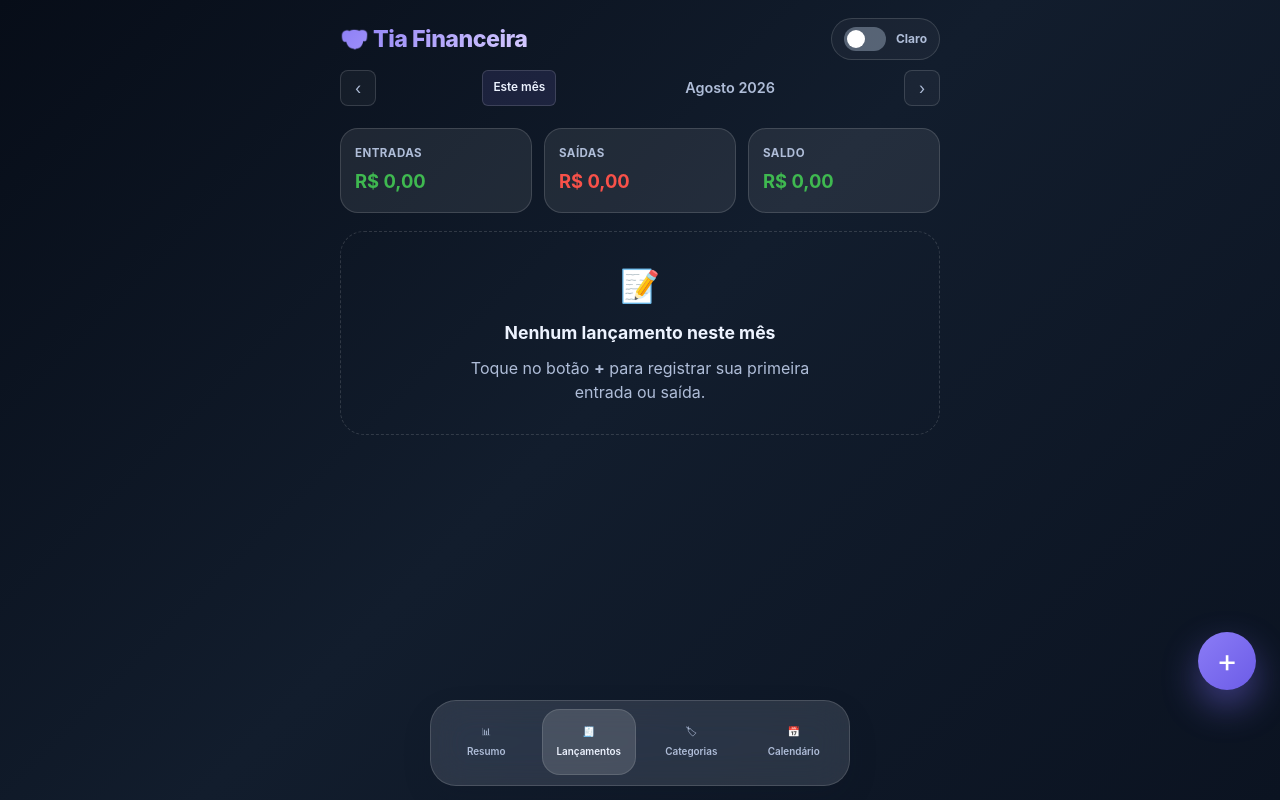
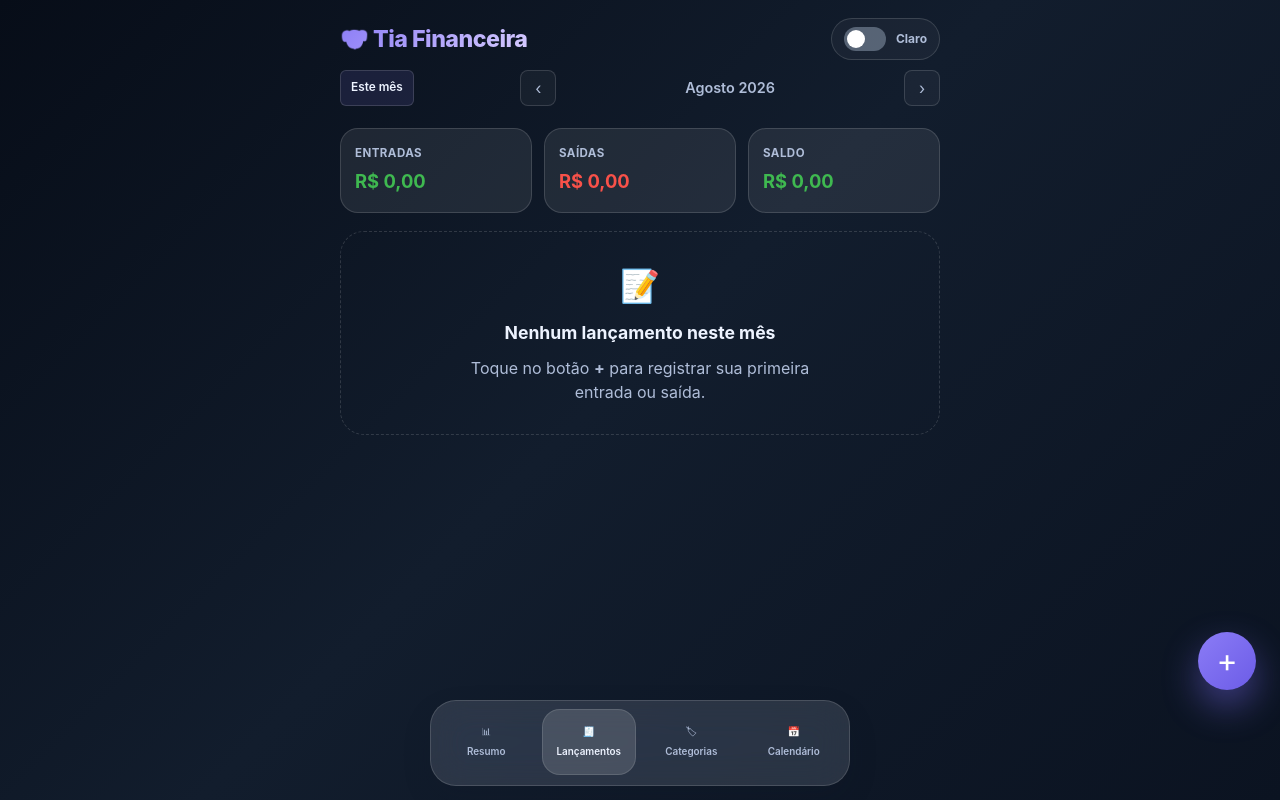
Before and after one commit to MateusPortesVilela/Tia-Financeira, a React (Vite) app: page / in a window 1280 px wide. Built offline with nearby package versions, Linux system fonts and the light colour scheme.

Commit message:
refactor: swap button roles for month navigation and current month display

```diff
--- a/src/App.jsx
+++ b/src/App.jsx
@@ -1227,18 +1227,18 @@ function App() {
           >
             <button
               type="button"
+              className="btn-today"
+              onClick={goToCurrentMonth}
+            >
+              Este mês
+            </button>
+            <button
+              type="button"
               className="btn-icon"
               onClick={() => changeMonth(-1)}
               aria-label="Mês anterior"
             >
               ‹
-            </button>
-            <button
-              type="button"
-              className="btn-today"
-              onClick={goToCurrentMonth}
-            >
-              Este mês
             </button>
             <span className="month-label">
               {MESES[currentMonth]} {currentYear}
```
